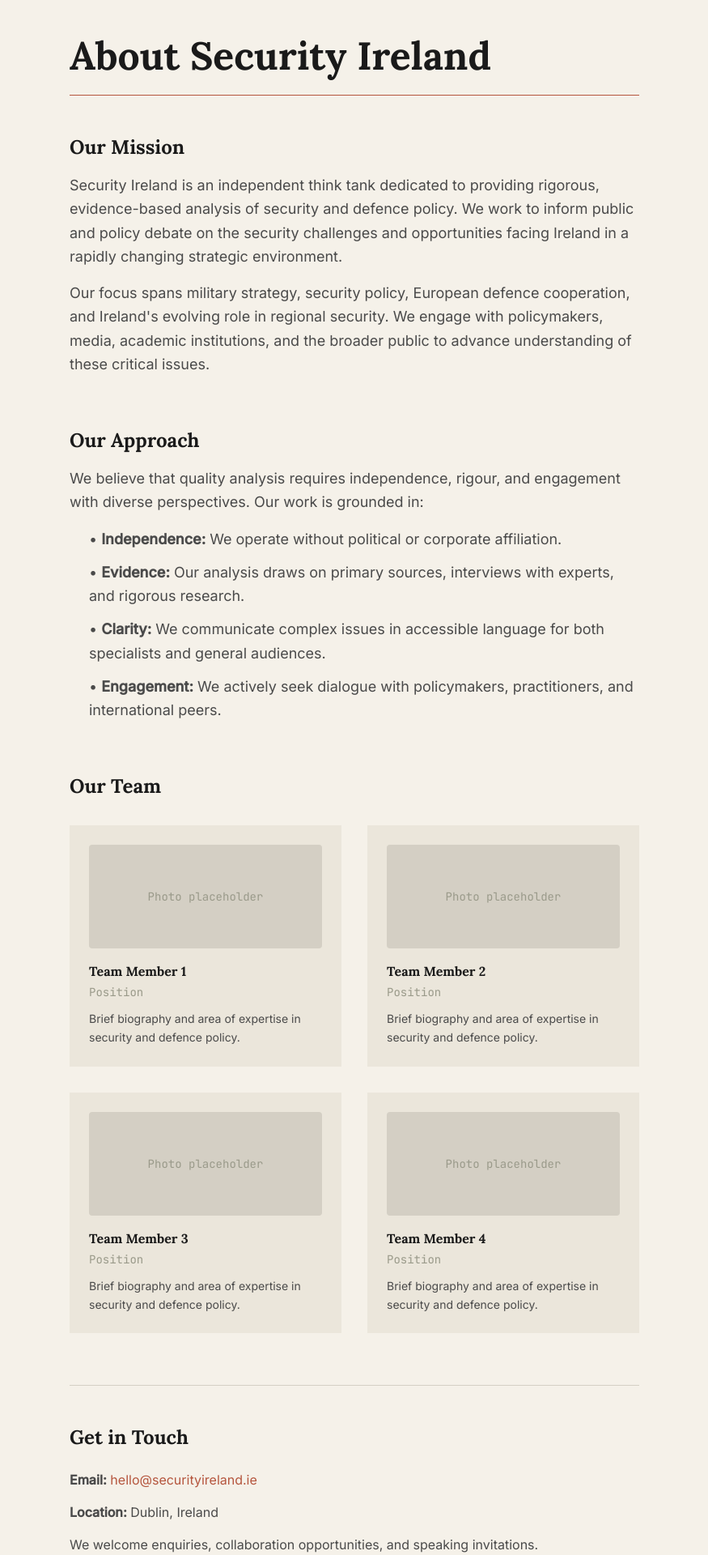
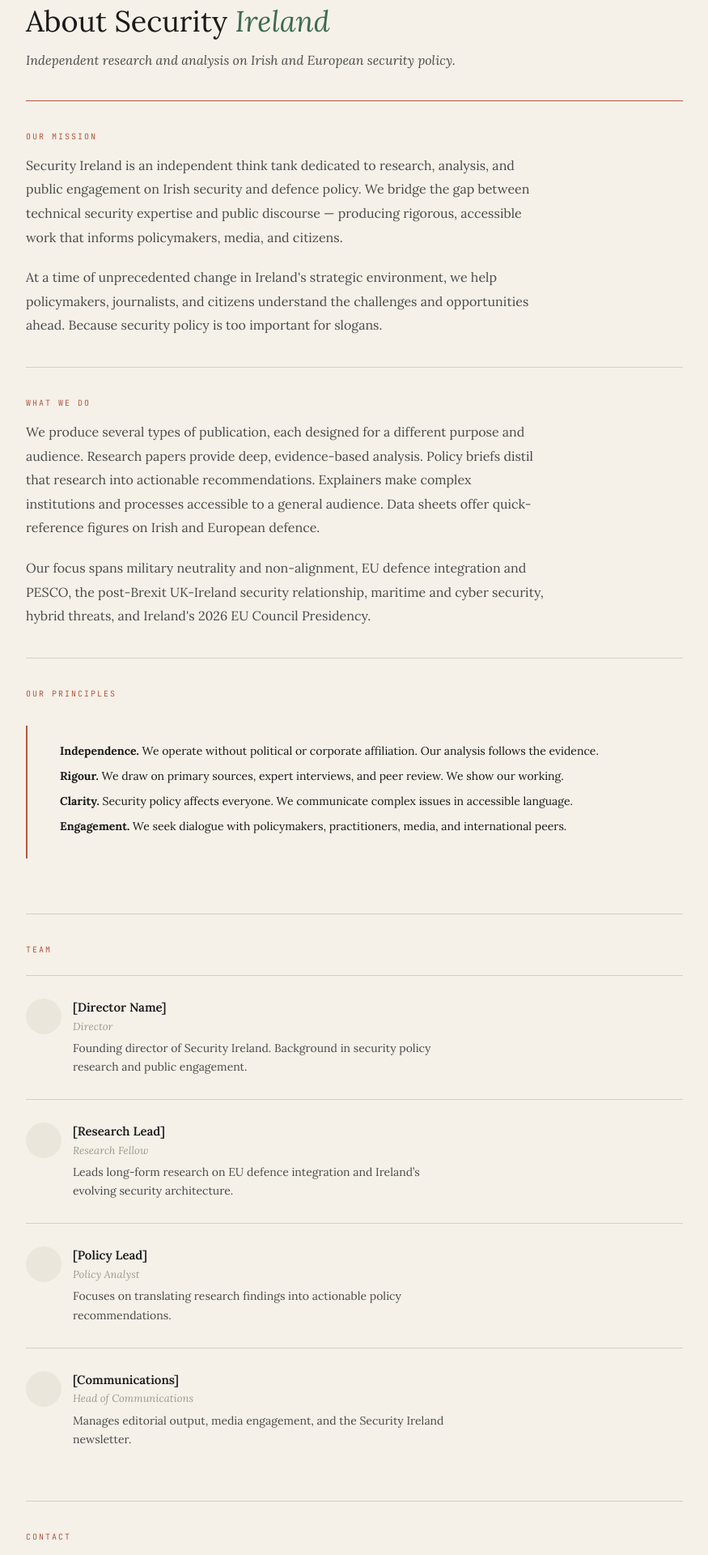
Before and after one commit to scosullivan/security-ireland, a Next.js app: page /about in a window 1280 px wide. Shown: the part 140-2060 px from the top of the page at 81% size, without its empty margins (202-1077 px from the left). Built offline with nearby package versions, Linux system fonts and the light colour scheme.

Commit message:
Update page.tsx

```diff
--- a/src/app/about/page.tsx
+++ b/src/app/about/page.tsx
@@ -1,90 +1,242 @@
+import Link from 'next/link';
+
 export default function AboutPage() {
   return (
     <div className="bg-cream min-h-screen">
-      <div className="max-w-3xl mx-auto px-4 sm:px-6 lg:px-8 py-16 sm:py-24">
+      <div style={{ maxWidth: '860px', margin: '0 auto', padding: '0 24px' }}>
+
         {/* Header */}
-        <h1 className="text-4xl sm:text-5xl font-serif font-bold text-ink mb-6">
-          About Security Ireland
-        </h1>
-        <hr className="rule-accent mb-12" />
+        <div style={{ padding: '56px 0 36px' }}>
+          <h1
+            style={{
+              fontFamily: 'var(--font-serif)',
+              fontSize: '36px',
+              fontWeight: 400,
+              color: 'var(--color-ink)',
+              lineHeight: 1.2,
+              marginBottom: '14px',
+              maxWidth: '620px',
+            }}
+          >
+            About Security <span style={{ fontStyle: 'italic', color: 'var(--color-fern)' }}>Ireland</span>
+          </h1>
+          <p
+            style={{
+              fontFamily: 'var(--font-serif)',
+              fontSize: '16px',
+              fontStyle: 'italic',
+              color: 'var(--color-graphite)',
+              lineHeight: 1.6,
+              maxWidth: '540px',
+            }}
+          >
+            Independent research and analysis on Irish and European security policy.
+          </p>
+        </div>
+        <hr className="rule-accent" />
 
-        {/* Mission Section */}
-        <section className="mb-16">
-          <h2 className="text-2xl font-serif font-bold text-ink mb-4">
+        {/* Mission */}
+        <section style={{ padding: '36px 0', borderBottom: '1px solid var(--color-rule)' }}>
+          <div
+            style={{
+              fontFamily: 'var(--font-mono)',
+              fontSize: '10px',
+              letterSpacing: '2px',
+              textTransform: 'uppercase',
+              color: 'var(--color-terracotta)',
+              marginBottom: '14px',
+            }}
+          >
             Our Mission
-          </h2>
-          <p className="text-lg text-graphite font-sans leading-relaxed mb-4">
-            Security Ireland is an independent think tank dedicated to providing rigorous,
-            evidence-based analysis of security and defence policy. We work to inform public
-            and policy debate on the security challenges and opportunities facing Ireland
-            in a rapidly changing strategic environment.
+          </div>
+          <p
+            style={{
+              fontFamily: 'var(--font-serif)',
+              fontSize: '16px',
+              color: 'var(--color-graphite)',
+              lineHeight: 1.85,
+              marginBottom: '20px',
+              maxWidth: '640px',
+            }}
+          >
+            Security Ireland is an independent think tank dedicated to research, analysis, and
+            public engagement on Irish security and defence policy. We bridge the gap between
+            technical security expertise and public discourse — producing rigorous, accessible
+            work that informs policymakers, media, and citizens.
           </p>
-          <p className="text-lg text-graphite font-sans leading-relaxed">
-            Our focus spans military strategy, security policy, European defence cooperation,
-            and Ireland's evolving role in regional security. We engage with policymakers,
-            media, academic institutions, and the broader public to advance understanding
-            of these critical issues.
+          <p
+            style={{
+              fontFamily: 'var(--font-serif)',
+              fontSize: '16px',
+              color: 'var(--color-graphite)',
+              lineHeight: 1.85,
+              maxWidth: '640px',
+            }}
+          >
+            At a time of unprecedented change in Ireland&apos;s strategic environment, we help
+            policymakers, journalists, and citizens understand the challenges and opportunities
+            ahead. Because security policy is too important for slogans.
           </p>
         </section>
 
-        {/* Approach Section */}
-        <section className="mb-16">
-          <h2 className="text-2xl font-serif font-bold text-ink mb-4">
-            Our Approach
-          </h2>
-          <p className="text-lg text-graphite font-sans leading-relaxed mb-4">
-            We believe that quality analysis requires independence, rigour, and engagement
-            with diverse perspectives. Our work is grounded in:
+        {/* What We Do */}
+        <section style={{ padding: '36px 0', borderBottom: '1px solid var(--color-rule)' }}>
+          <div
+            style={{
+              fontFamily: 'var(--font-mono)',
+              fontSize: '10px',
+              letterSpacing: '2px',
+              textTransform: 'uppercase',
+              color: 'var(--color-terracotta)',
+              marginBottom: '14px',
+            }}
+          >
+            What We Do
+          </div>
+          <p
+            style={{
+              fontFamily: 'var(--font-serif)',
+              fontSize: '16px',
+              color: 'var(--color-graphite)',
+              lineHeight: 1.85,
+              marginBottom: '20px',
+              maxWidth: '640px',
+            }}
+          >
+            We produce several types of publication, each designed for a different purpose and
+            audience. Research papers provide deep, evidence-based analysis. Policy briefs
+            distil that research into actionable recommendations. Explainers make complex
+            institutions and processes accessible to a general audience. Data sheets offer
+            quick-reference figures on Irish and European defence.
           </p>
-          <ul className="space-y-3 text-lg text-graphite font-sans leading-relaxed ml-6">
-            <li>• <strong>Independence:</strong> We operate without political or corporate affiliation.</li>
-            <li>• <strong>Evidence:</strong> Our analysis draws on primary sources, interviews with experts, and rigorous research.</li>
-            <li>• <strong>Clarity:</strong> We communicate complex issues in accessible language for both specialists and general audiences.</li>
-            <li>• <strong>Engagement:</strong> We actively seek dialogue with policymakers, practitioners, and international peers.</li>
-          </ul>
+          <p
+            style={{
+              fontFamily: 'var(--font-serif)',
+              fontSize: '16px',
+              color: 'var(--color-graphite)',
+              lineHeight: 1.85,
+              maxWidth: '640px',
+            }}
+          >
+            Our focus spans military neutrality and non-alignment, EU defence integration
+            and PESCO, the post-Brexit UK-Ireland security relationship, maritime and
+            cyber security, hybrid threats, and Ireland&apos;s 2026 EU Council Presidency.
+          </p>
         </section>
 
-        {/* Team Section */}
-        <section>
-          <h2 className="text-2xl font-serif font-bold text-ink mb-8">
-            Our Team
-          </h2>
-          <div className="grid grid-cols-1 md:grid-cols-2 gap-8">
-            {[1, 2, 3, 4].map((i) => (
-              <div key={i} className="bg-parchment p-6">
-                <div className="h-32 bg-rule rounded mb-4 flex items-center justify-center text-stone font-mono text-sm">
-                  Photo placeholder
-                </div>
-                <h3 className="font-serif font-bold text-ink mb-1">Team Member {i}</h3>
-                <p className="text-sm text-stone font-mono mb-3">Position</p>
-                <p className="text-graphite font-sans text-sm leading-relaxed">
-                  Brief biography and area of expertise in security and defence policy.
-                </p>
-              </div>
-            ))}
+        {/* Principles */}
+        <section style={{ padding: '36px 0', borderBottom: '1px solid var(--color-rule)' }}>
+          <div
+            style={{
+              fontFamily: 'var(--font-mono)',
+              fontSize: '10px',
+              letterSpacing: '2px',
+              textTransform: 'uppercase',
+              color: 'var(--color-terracotta)',
+              marginBottom: '14px',
+            }}
+          >
+            Our Principles
+          </div>
+          <div className="key-findings">
+            <ul>
+              <li><strong>Independence.</strong> We operate without political or corporate affiliation. Our analysis follows the evidence.</li>
+              <li><strong>Rigour.</strong> We draw on primary sources, expert interviews, and peer review. We show our working.</li>
+              <li><strong>Clarity.</strong> Security policy affects everyone. We communicate complex issues in accessible language.</li>
+              <li><strong>Engagement.</strong> We seek dialogue with policymakers, practitioners, media, and international peers.</li>
+            </ul>
           </div>
         </section>
 
-        {/* Contact Section */}
-        <section className="mt-16 border-t border-rule pt-12">
-          <h2 className="text-2xl font-serif font-bold text-ink mb-6">
-            Get in Touch
-          </h2>
-          <div className="space-y-4 text-graphite font-sans">
-            <p>
-              <strong>Email:</strong>{' '}
-              <a href="mailto:hello@securityireland.ie" className="text-terracotta hover:text-copper transition-colors">
-                hello@securityireland.ie
-              </a>
-            </p>
-            <p>
-              <strong>Location:</strong> Dublin, Ireland
-            </p>
-            <p>
-              We welcome enquiries, collaboration opportunities, and speaking invitations.
-            </p>
+        {/* Team */}
+        <section style={{ padding: '36px 0', borderBottom: '1px solid var(--color-rule)' }}>
+          <div
+            style={{
+              fontFamily: 'var(--font-mono)',
+              fontSize: '10px',
+              letterSpacing: '2px',
+              textTransform: 'uppercase',
+              color: 'var(--color-terracotta)',
+              marginBottom: '24px',
+            }}
+          >
+            Team
+          </div>
+
+          {/* Team member placeholders */}
+          {[
+            { name: '[Director Name]', role: 'Director', bio: 'Founding director of Security Ireland. Background in security policy research and public engagement.' },
+            { name: '[Research Lead]', role: 'Research Fellow', bio: 'Leads long-form research on EU defence integration and Ireland\u2019s evolving security architecture.' },
+            { name: '[Policy Lead]', role: 'Policy Analyst', bio: 'Focuses on translating research findings into actionable policy recommendations.' },
+            { name: '[Communications]', role: 'Head of Communications', bio: 'Manages editorial output, media engagement, and the Security Ireland newsletter.' },
+          ].map((member, i) => (
+            <div key={i} className="author-block">
+              <div className="author-avatar" />
+              <div>
+                <div className="author-name">{member.name}</div>
+                <div className="author-role">{member.role}</div>
+                <p
+                  style={{
+                    fontFamily: 'var(--font-serif)',
+                    fontSize: '14px',
+                    color: 'var(--color-graphite)',
+                    lineHeight: 1.65,
+                    marginTop: '6px',
+                    maxWidth: '480px',
+                  }}
+                >
+                  {member.bio}
+                </p>
+              </div>
+            </div>
+          ))}
+        </section>
+
+        {/* Contact */}
+        <section style={{ padding: '36px 0' }}>
+          <div
+            style={{
+              fontFamily: 'var(--font-mono)',
+              fontSize: '10px',
+              letterSpacing: '2px',
+              textTransform: 'uppercase',
+              color: 'var(--color-terracotta)',
+              marginBottom: '14px',
+            }}
+          >
+            Contact
+          </div>
+          <p
+            style={{
+              fontFamily: 'var(--font-serif)',
+              fontSize: '16px',
+              color: 'var(--color-graphite)',
+              lineHeight: 1.85,
+              maxWidth: '640px',
+              marginBottom: '20px',
+            }}
+          >
+            We welcome enquiries from policymakers, journalists, researchers, and anyone
+            interested in Irish security and defence policy. We&apos;re also open to collaboration,
+            speaking invitations, and research partnerships.
+          </p>
+          <div
+            style={{
+              fontFamily: 'var(--font-mono)',
+              fontSize: '11px',
+              color: 'var(--color-stone)',
+              display: 'flex',
+              gap: '20px',
+              flexWrap: 'wrap',
+            }}
+          >
+            <a href="mailto:hello@securityireland.ie" style={{ color: 'var(--color-terracotta)', textDecoration: 'none', borderBottom: '1px solid var(--color-terracotta)', paddingBottom: '1px' }}>
+              hello@securityireland.ie
+            </a>
+            <span>Dublin, Ireland</span>
           </div>
         </section>
+
       </div>
     </div>
   );
```
